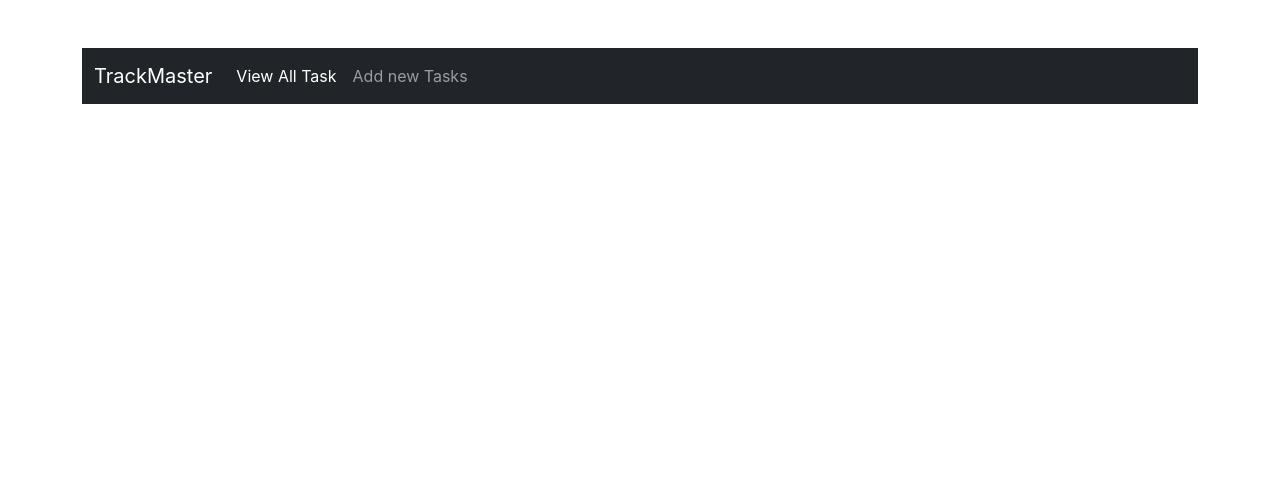
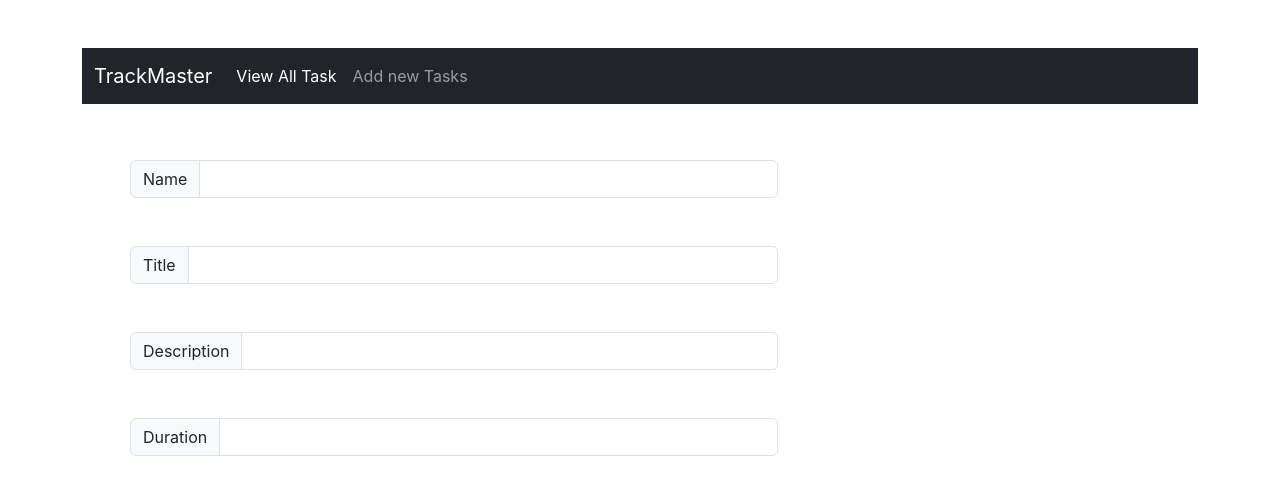
Before and after one commit to Tawanhua/trackmaster-client, a React (Vite) app: page /add-task in a window 1280 px wide. Shown: the top 494 px of the page. Built offline with nearby package versions, Linux system fonts and the light colour scheme.

Commit message:
impl addtask, add route for add task form

```diff
--- a/src/App.jsx
+++ b/src/App.jsx
@@ -4,6 +4,7 @@ import TasksView from './component/task/TasksView';
 import '../node_modules/bootstrap/dist/css/bootstrap.min.css'
 import NavBar from './component/common/NavBar';
 import { BrowserRouter as Router, Routes, Route } from 'react-router-dom';
+import AddTask from './component/task/AddTask';
 
 
 function App() {
@@ -17,6 +18,7 @@ function App() {
           <Routes>
             <Route exact path='/' element={<Home/>}></Route>
             <Route exact path='/view-task' element={<TasksView/>}></Route>
+            <Route exact path='/add-task' element={<AddTask/>}></Route>
           </Routes>
         </Router>
 
--- a/src/component/task/AddTask.jsx
+++ b/src/component/task/AddTask.jsx
@@ -1,9 +1,67 @@
-import React from 'react'
+import React, { useState } from 'react'
 
 const AddTask = () => {
+  const[task, setTasks] = useState({
+    name : '',
+    title : '',
+    description : '',
+    duration : ''
+  })
+
+  const {name, title, description, duration} = task
+
+  const handleInputChange = (e) => {
+    setTasks({...task, [e.target.name] : e.target.value})
+  }
+
   return (
-    <div>
-
+    <div className='col-sm-8 py-2 px-5'>
+      <form>
+        <div className='input-group mb-5'>
+          <label className='input-group-text' htmlFor='name'>Name</label>
+          <input
+          className='form-control col-sm-6'
+          type="text"
+          name='name'
+          id='name'
+          required
+          value={name}
+          onChange={(e) => handleInputChange(e)}/>
+        </div>
+        <div className='input-group mb-5'>
+          <label className='input-group-text' htmlFor='title'>Title</label>
+          <input
+          className='form-control col-sm-6'
+          type="text"
+          name='title'
+          id='title'
+          required
+          value={title}
+          onChange={(e) => handleInputChange(e)}/>
+        </div>
+        <div className='input-group mb-5'>
+          <label className='input-group-text' htmlFor='description'>Description</label>
+          <input
+          className='form-control col-sm-6'
+          type="text"
+          name='description'
+          id='description'
+          required
+          value={description}
+          onChange={(e) => handleInputChange(e)}/>
+        </div>
+        <div className='input-group mb-5'>
+          <label className='input-group-text' htmlFor='duration'>Duration</label>
+          <input
+          className='form-control col-sm-6'
+          type="text"
+          name='duration'
+          id='duration'
+          required
+          value={duration}
+          onChange={(e) => handleInputChange(e)}/>
+        </div>
+      </form>
     </div>
   )
 }
--- a/src/component/task/TasksView.jsx
+++ b/src/component/task/TasksView.jsx
@@ -21,7 +21,7 @@ const TasksView = () => {
   }
   return (
     <section>
-      <table className='table table-bordered table-hover'>
+      <table className='table table-bordered table-hover shadow'>
         <thead>
             <tr className='text-center'>
                 <th>ID</th>
```
